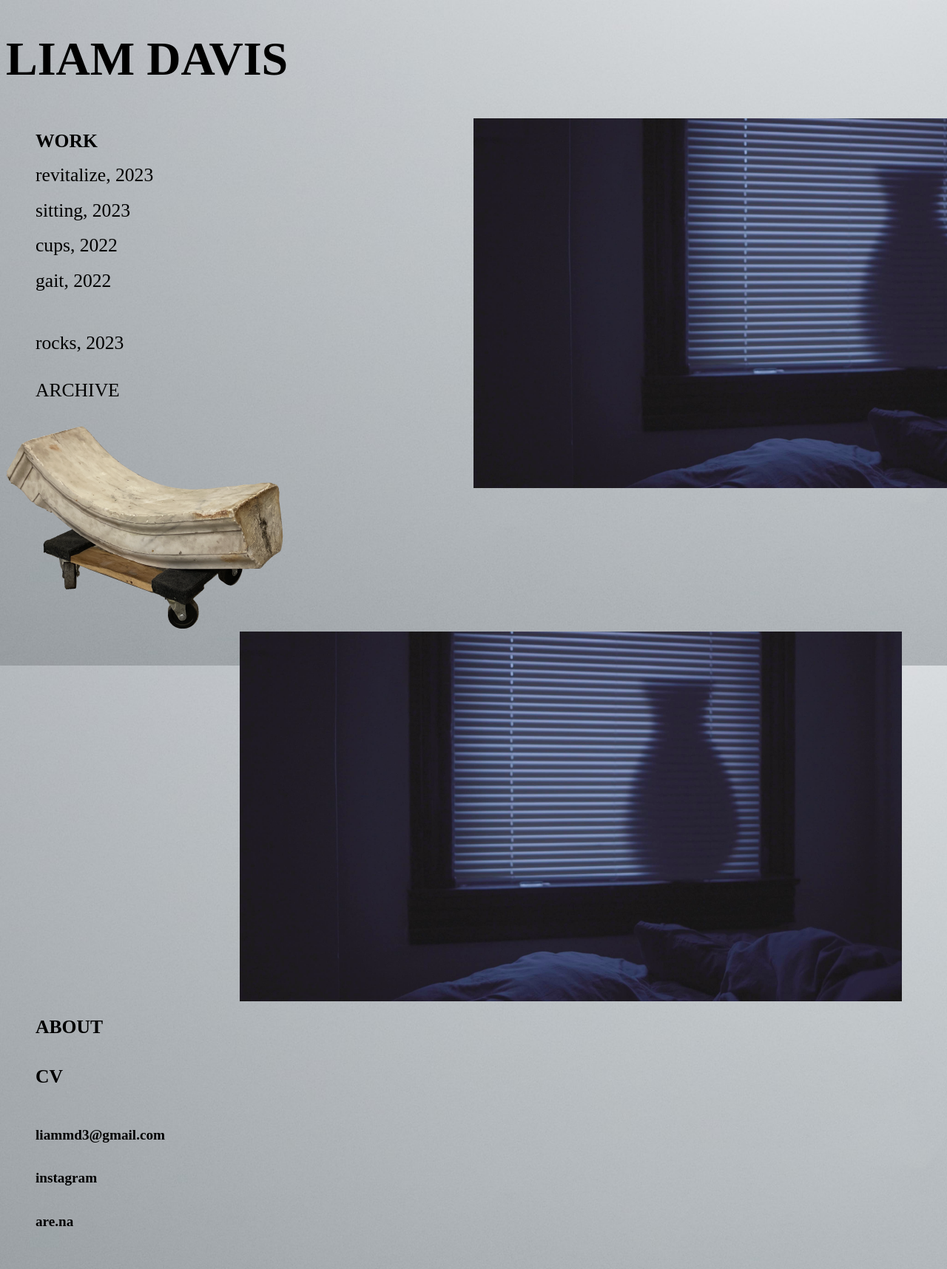
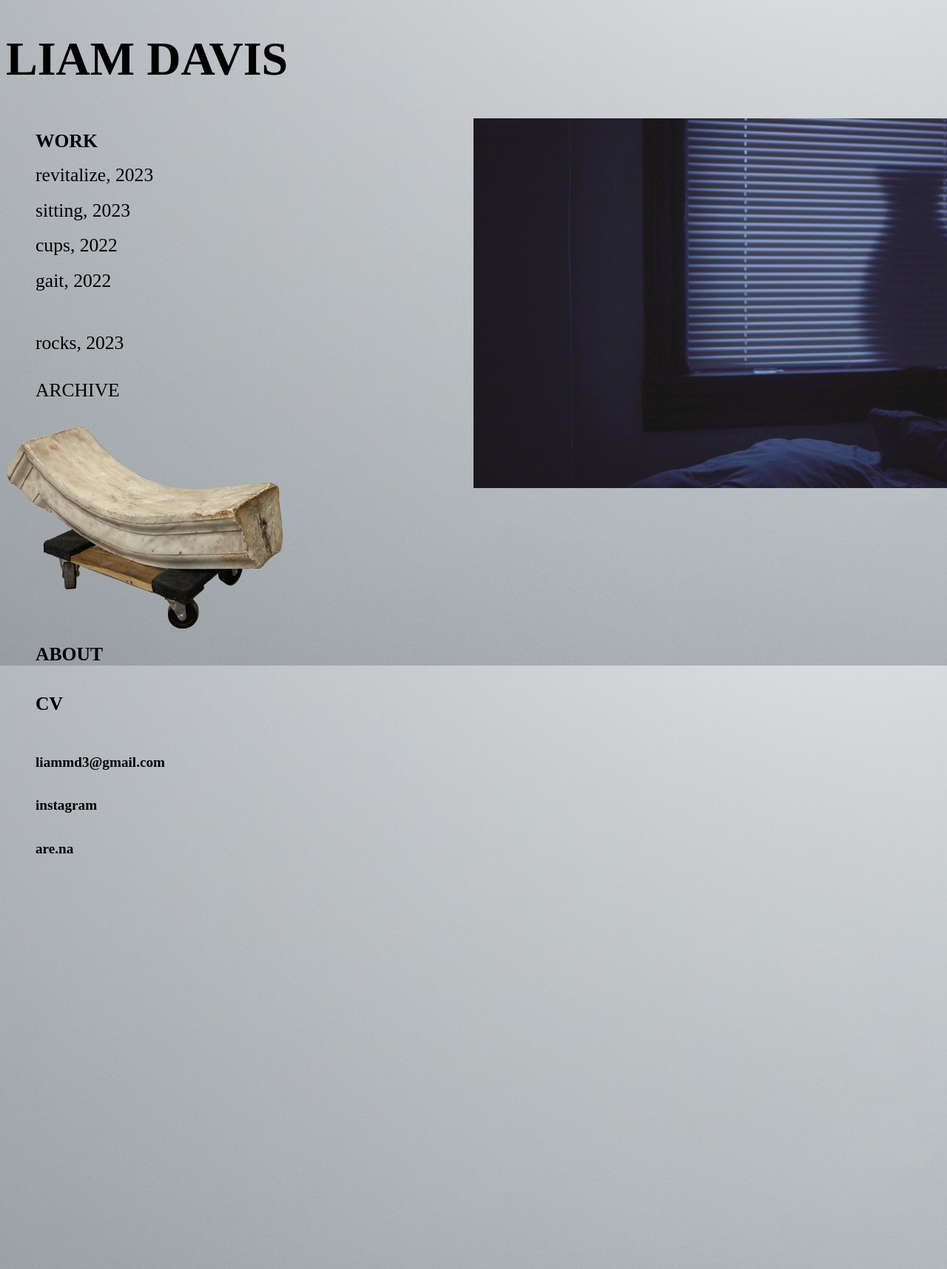
Before and after one commit to liammdavis/liammdavis.github.io, a Jekyll site: the page built from index.html, in a window 1280 px wide. Shown: the whole page at 74% size. Built offline with Jekyll 4.4.1, drawn with Linux system fonts in a browser that asks for light colours.

Commit message:
extra image

```diff
--- a/index.html
+++ b/index.html
@@ -42,9 +42,5 @@ title: LIAM DAVIS
 
 		</div>
 
-		<div class="column">
-			<img src="/docs/assets/vase.jpg"
-			alt="morning vase window"
-			height="500">
-		</div>
+
 </div>
```
